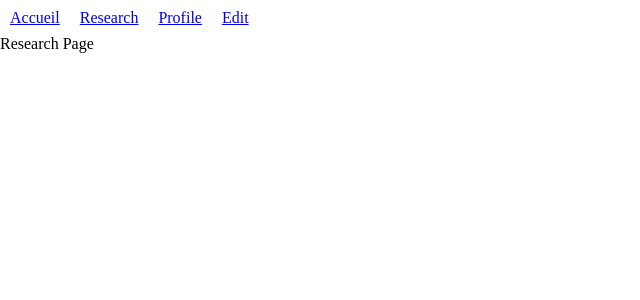
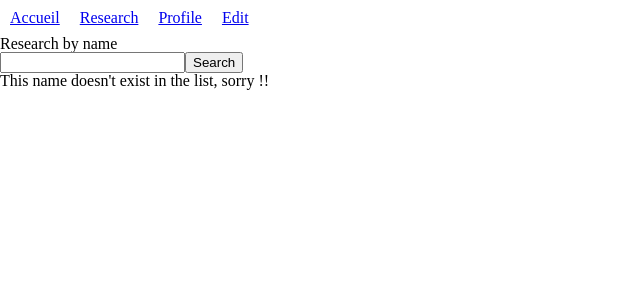
Before and after one commit to FrancoisNovais/vue-exercice-mise-en-pratique-2, a Vue app: page /research in a window 1280 px wide. Shown: the top 300 px of the page, without its empty margins (0-640 px from the left). Built offline with nearby package versions, Linux system fonts and the light colour scheme.

Commit message:
Add data.js and ResearchView template

```diff
--- /dev/null
+++ b/src/assets/data.js
@@ -0,0 +1,26 @@
+export const personsList = [
+  {
+    firstname: 'Emily',
+    lastname: 'Parker',
+    age: 24,
+    job: 'teacher'
+  },
+  {
+    firstname: 'Marcus',
+    lastname: 'Bennett',
+    age: 38,
+    job: 'architect'
+  },
+  {
+    firstname: 'Sophia',
+    lastname: 'Rodriguez',
+    age: 31,
+    job: 'environmental scientist'
+  },
+  {
+    firstname: 'Oliver',
+    lastname: 'Hughes',
+    age: 56,
+    job: 'carpenter'
+  }
+]
--- a/src/views/ResearchView.vue
+++ b/src/views/ResearchView.vue
@@ -1,7 +1,18 @@
-<script setup></script>
+<script setup>
+import { personsList } from '@/assets/data'
+</script>
 
 <template>
   <main>
-    <p>Research Page</p>
+    <div class="left-column">
+      <h1>Research by name</h1>
+      <form v-on:submit="handleSubmit">
+        <input type="text" name="name" id="name" />
+        <button>Search</button>
+      </form>
+    </div>
+    <div class="right-column">
+      <p>This name doesn't exist in the list, sorry !!</p>
+    </div>
   </main>
 </template>
```
